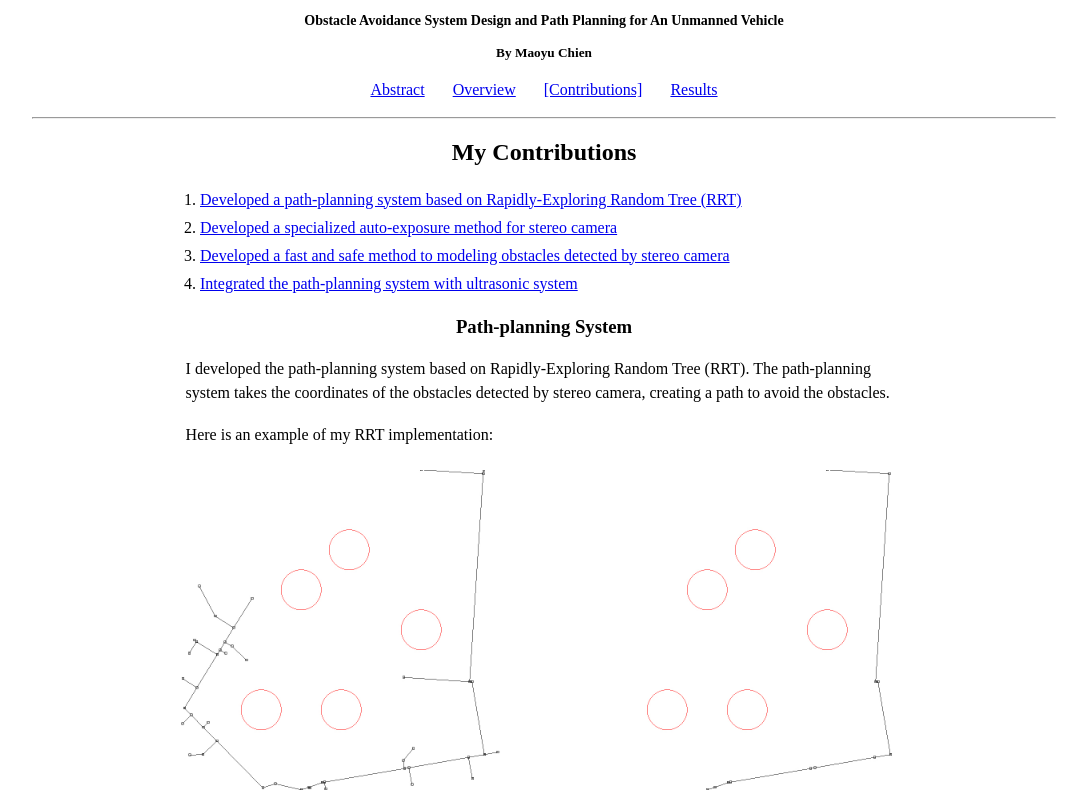
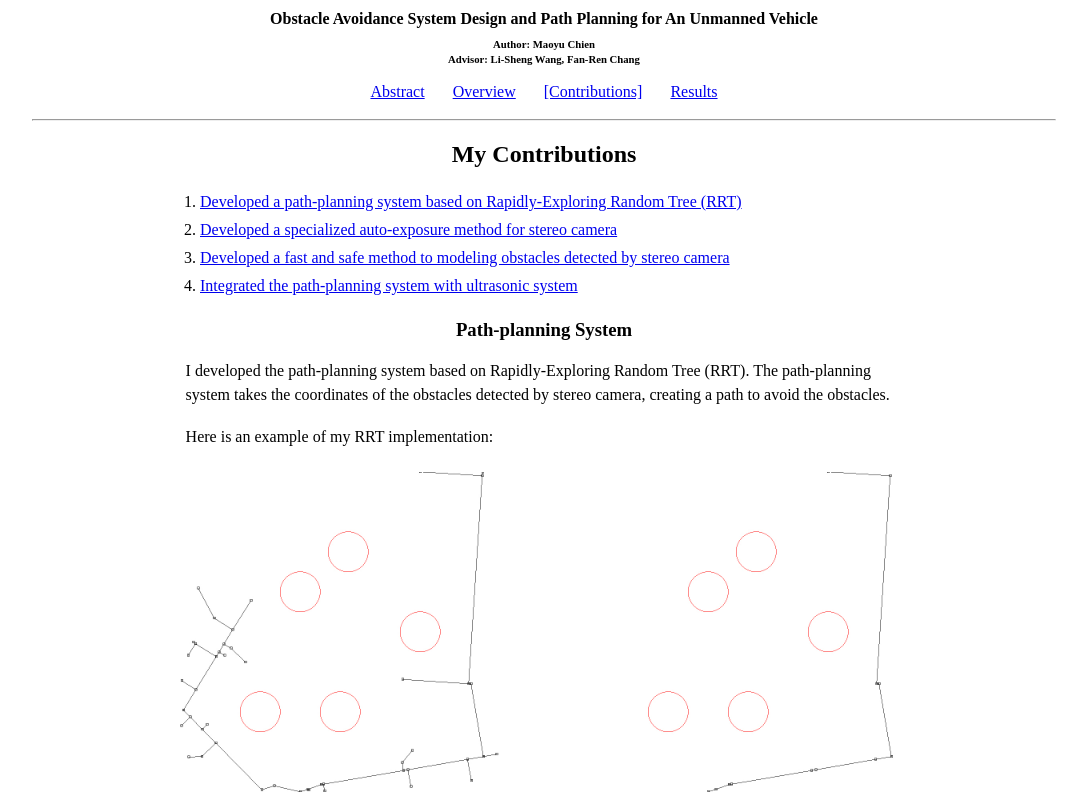
Before and after one commit to AlvinJian/alvinjian.github.io, a plain HTML site: page vehicle/contrib.html in a window 1280 px wide. Shown: the top 798 px of the page, without its empty margins (96-1183 px from the left). Drawn offline with Linux system fonts and the light colour scheme.

Commit message:
add adivsors name

```diff
--- a/vehicle/contrib.html
+++ b/vehicle/contrib.html
@@ -17,7 +17,8 @@
   </head>
   <body>
     <h1 class="title">Obstacle Avoidance System Design and Path Planning for An Unmanned Vehicle</h1>
-    <h5 class="author">By Maoyu Chien</h5>
+    <h6 class="author">Author: Maoyu Chien</h6>
+    <h6 class="author">Advisor: Li-Sheng Wang, Fan-Ren Chang</h6>
     <div id="navlist">
       <ul>
         <li><a href="index.html">Abstract</a></li>
--- a/vehicle/css/style.css
+++ b/vehicle/css/style.css
@@ -15,8 +15,8 @@
 }
 
 .title {
-  font-size: 14px;
-  padding: 4px;
+  font-size: 16px;
+  margin: 10px auto;
   text-align: center;
 }
 
@@ -27,8 +27,7 @@
 }
 
 .author {
-  padding: 2px;
-  margin: 0 auto;
+  margin: 3px auto;
   text-align: center;
 }
 
@@ -42,6 +41,7 @@ p {
 }
 
 table {
+  width: 80%;
   margin: 0px auto;
   border-spacing: 4px;
 }
```
Also changed, not shown: vehicle/index.html (+2 -1 lines), vehicle/overview.html (+2 -1 lines).
